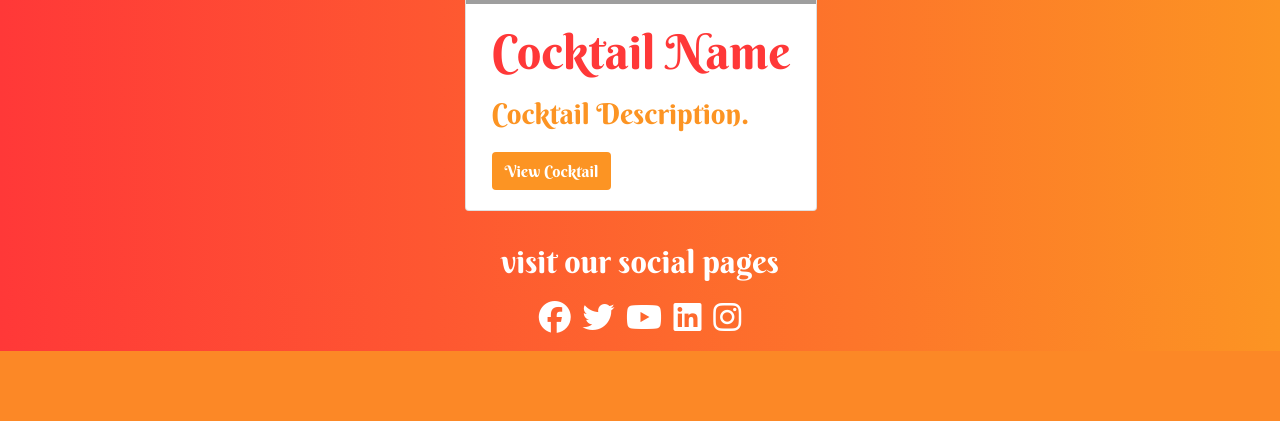
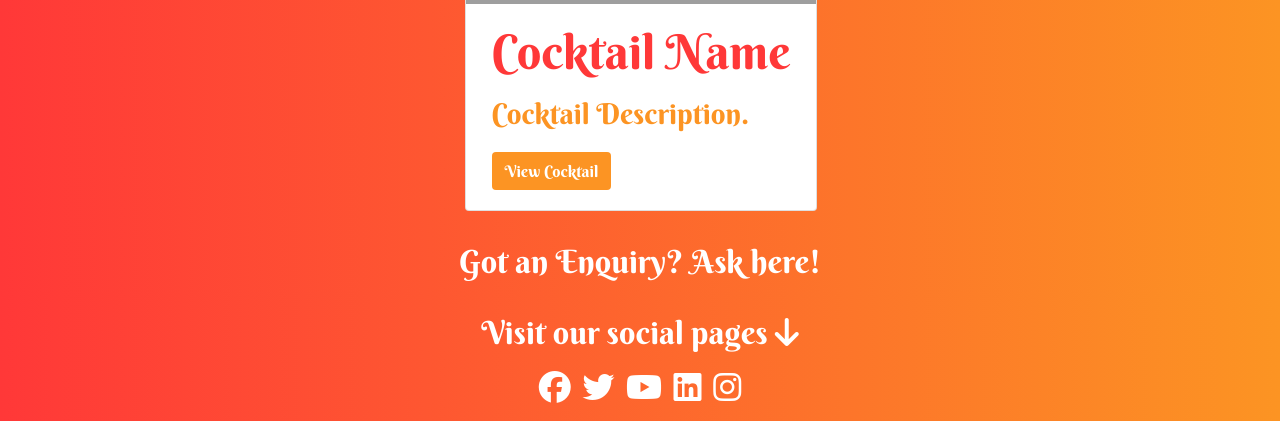
Before and after one commit to RJAnderson94/cocktails-4-u, a Flask app: page / in a window 1280 px wide. Shown: the part 916-1337 px from the top of the page. Before the commit the page ends 1267 px from the top, so only its background shows below. Run offline with Flask 2, Linux system fonts and the light colour scheme; some libraries are stand-ins or nearby versions; grey boxes are pictures that could not be loaded.

Commit message:
enquiry page added and linked to footer

```diff
--- a/app.py
+++ b/app.py
@@ -19,6 +19,11 @@ def cocktail_page():
     return render_template('cocktailpage.html')
 
 
+@app.route('/enquiry_page')
+def enquiry_page():
+    return render_template('enquiry.html')
+
+
 if __name__ == '__main__':
     app.run(host=os.environ.get('IP'), port=int(
         os.environ.get('PORT')), debug=True)
--- a/static/css/style.css
+++ b/static/css/style.css
@@ -165,6 +165,14 @@ footer {
     color: #ffffff;
 }
 
+.footer-header a{
+    color: #ffffff
+}
+
+.footer-header a:hover{
+    color: #ff3838;
+}
+
 .list-inline {
     text-align: center;
 }
--- a/templates/base.html
+++ b/templates/base.html
@@ -16,8 +16,11 @@
    <footer class="container-fluid">
         <div class="row">
             <div class="col-8 offset-2 footer-col">
+            <h5 class="footer-header d-none d-sm-block">
+                   Got an Enquiry? <a href="{{ url_for('enquiry_page') }}">Ask here!</a>
+                </h5>
                 <h5 class="footer-header d-none d-sm-block">
-                   visit our social pages
+                   Visit our social pages <i class="fas fa-arrow-down"></i>
                 </h5>
                 <ul class="list-inline social-icons">
                     <li class="list-inline-item">
```
Also changed, not shown: templates/enquiry.html (added, +12 -0 lines).
